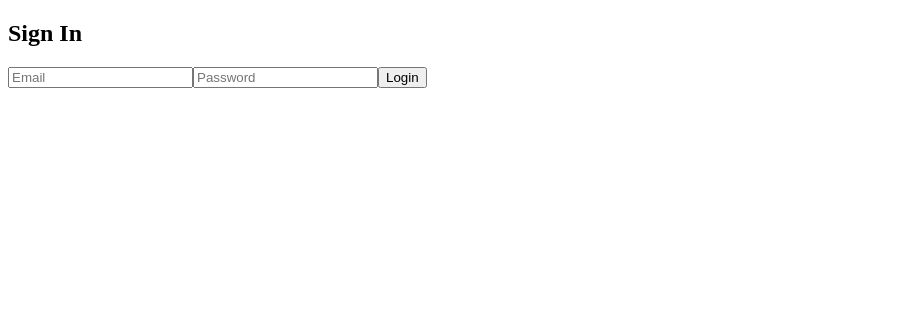
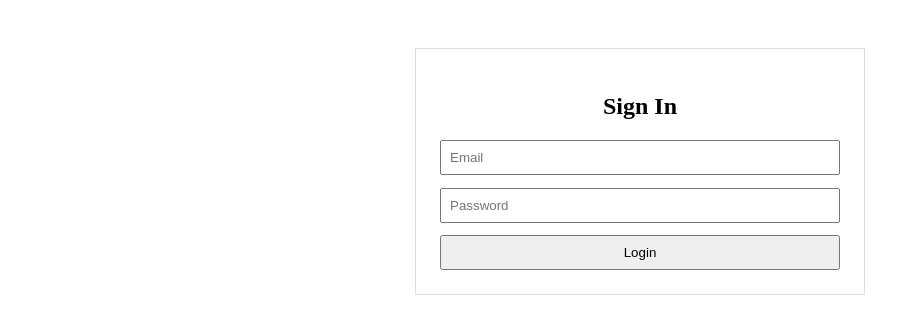
Before and after one commit to Sweety-Mitra/CapStone_YouTube, a React (Vite) app: page /login in a window 1280 px wide. Shown: the top 334 px of the page, without its empty margins (0-920 px from the left). Built offline with nearby package versions, Linux system fonts and the light colour scheme.

Commit message:
style: add styling for login and register pages

```diff
--- a/src/styles/global.css
+++ b/src/styles/global.css
@@ -152,3 +152,36 @@
   justify-content: space-between;
   margin-top: 0.5rem;
 }
+
+/* ===== Auth Pages ===== */
+
+.auth-container {
+  max-width: 400px;
+  margin: 3rem auto;
+  padding: 1.5rem;
+  border: 1px solid #ddd;
+}
+
+.auth-container h2 {
+  text-align: center;
+}
+
+.auth-container form {
+  display: flex;
+  flex-direction: column;
+  gap: 0.8rem;
+}
+
+.auth-container input {
+  padding: 0.5rem;
+}
+
+.auth-container button {
+  padding: 0.5rem;
+  cursor: pointer;
+}
+
+.error-text {
+  color: red;
+  font-size: 0.9rem;
+}
```
